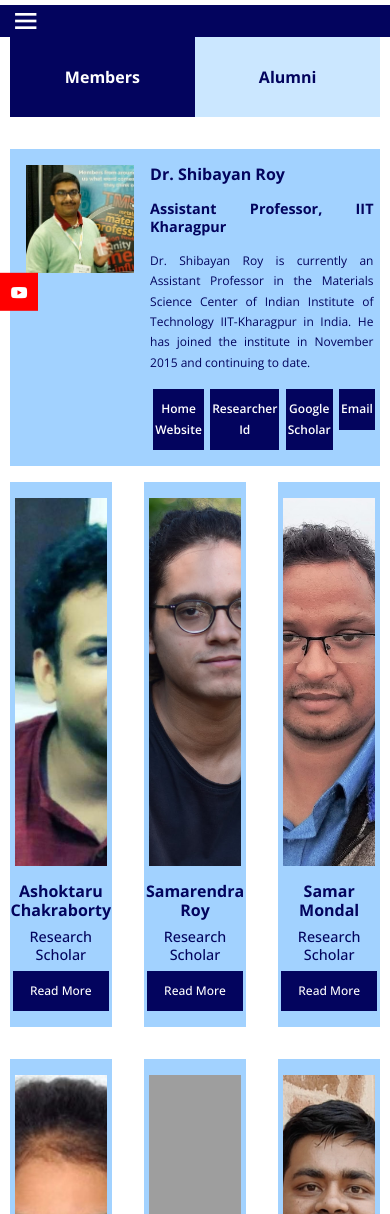
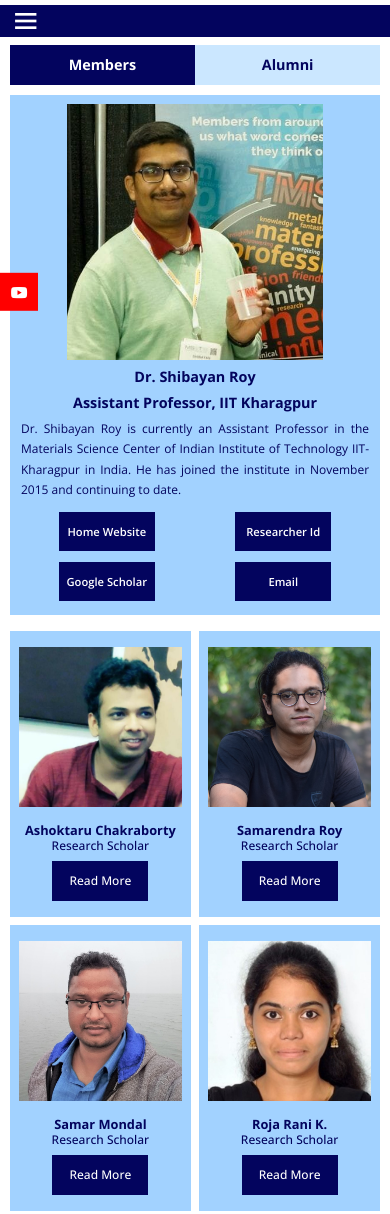
Before and after one commit to thisissharmistha/SPPG-PROJECT, a plain HTML site: page members.html in a window 390 px wide. Shown: the part 130-1344 px from the top of the page. Drawn offline with nearby package versions, Linux system fonts and the light colour scheme; grey boxes are pictures that could not be loaded.

Commit message:
members modified for small screen (mobile)

```diff
--- a/css/members.css
+++ b/css/members.css
@@ -316,12 +316,12 @@ header {
   background: var(--color-lightBlue);
 }
 
-.tab-slider-body > .prof > img {
+.tab-slider-body .prof img {
   width: 22rem;
   object-fit: contain;
 }
 
-.tab-slider-body > .prof > figcaption {
+.tab-slider-body .prof figcaption {
   display: flex;
   width: 100%;
   height: auto;
@@ -332,7 +332,7 @@ header {
   text-align: justify;
 }
 
-.tab-slider-body > .prof > figcaption .prof_btns {
+.tab-slider-body .prof figcaption .prof_btns {
   display: flex;
   width: 100%;
   justify-content: space-between;
@@ -861,7 +861,7 @@ footer ul li a:hover {
   }
 
   h3 {
-    font-size: 1rem;
+    font-size: 0.9rem;
   }
 
   h4 {
@@ -919,7 +919,7 @@ footer ul li a:hover {
 
   /* ================== NAVBAR ==================*/
   #navbar {
-    position: absolute;
+    position: relative;
     overflow: visible;
     z-index: 99;
     height: 2rem;
@@ -944,6 +944,7 @@ footer ul li a:hover {
   }
 
   .nav_menu {
+    position: absolute;
     display: none;
     flex-direction: column;
     justify-content: space-evenly;
@@ -1006,18 +1007,120 @@ footer ul li a:hover {
     }
   }
 
+  /* ================== TABS ==================*/
+  /* ------------ tab-slider-nav ------------ */
 
-  /* ================== SLIDER ==================*/
+  .tab-slider-nav {
+    margin: 0.5rem 0;
+    height: 2.5rem;
+    position: sticky;
+    top: 0;
+  }
+
+  .tab-slider-nav .tab-slider-tabs {
+    outline: 10px solid #fff;
+  }
+
+  /* --------- tab1 PROF ---------- */
+  .tab-slider-body>.prof {
+    grid-template-columns: 100%;
+    padding: 0.7rem;
+    gap: 0.5rem;
+    justify-content: center;
+    justify-items: center;
+    height: auto;
+  }
+
+  .tab-slider-body>.prof img,
+  .tab-slider-body>.prof>figcaption {
+    place-items: center;
+  }
+
+  .tab-slider-body .prof img {
+    width: 16rem;
+  }
+
+  .tab-slider-body .prof figcaption {
+    gap: 0.5rem;
+  }
+
+  .tab-slider-body .prof figcaption .prof_btns {
+    display: grid;
+    grid-template-columns: 1fr 1fr;
+    gap: 0.3rem;
+    place-items: center;
+  }
+
+  .tab-slider-body .prof figcaption .prof_btns a {
+    font-size: 0.7rem;
+    margin: 0.2rem;
+  }
+
+  /* --------- tab1 MEMBERS ---------- */
+
+  .members-wrapper {
+    grid-template-columns: 1fr 1fr;
+    gap: 0.5rem;
+  }
+
+  .member figure img {
+    width: 90%;
+    height: 12rem;
+  }
+
+  .member figure figcaption h3{
+    font-size: 0.8rem;
+  }
+
+  .member figure figcaption h4 {
+    margin-top: 0rem;
+    font-weight: 500;
+    font-size: 0.75rem;
+  }
+
+  /* --------- tab2 ---------- */
+
+  .alumni-wrapper .alumni figure {
+    grid-template-columns: 95%;
+    gap: 0.8rem;
+    justify-content: center;
+  }
+
+  .alumni-wrapper .alumni figure img {
+    width: 90%;
+    height: 12rem;
+    /* margin: auto; */
+  }
+
+  .alumni-wrapper .alumni figure figcaption {
+    justify-content: center;
+    gap: 0.5rem;
+  }
+
+  .alumni-wrapper .alumni figure figcaption h3{
+   margin: 0 auto;
+  }
 
 
-  /* ================== ABOUT US ==================*/
+  .alumni-wrapper .alumni figure figcaption ul {
+    margin: 0 1rem;
+    font-size: 0.75rem;
+  }
 
+  /* --------- tab2 INTERNS ---------- */
 
-  /* ================== GROUP UPDATES ==================*/
+  .interns-wrapper {
+    margin: 0 auto 1rem auto;
+  }
 
+  .interns-wrapper .interns ul {
+    margin: 0rem;
+  }
 
-  /* ================== GROUP POSTER ==================*/
-
+  .interns-wrapper .interns ul li {
+    padding-bottom: 0.5rem;
+    font-size: 0.75rem;
+  }
 
 
   /* ================== FOOTER ==================*/
```
